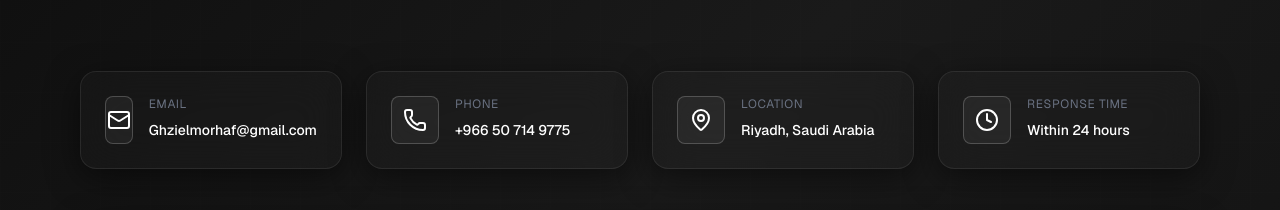
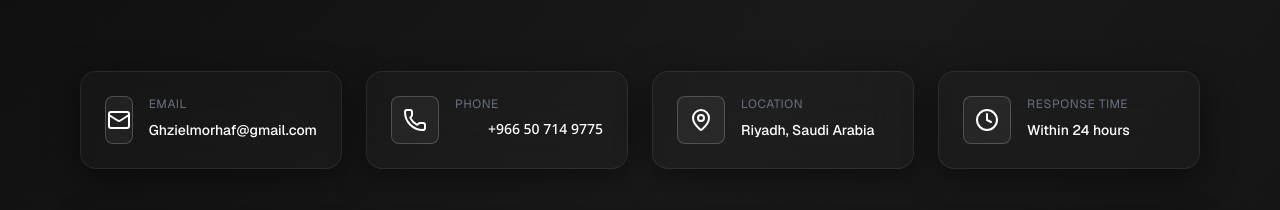
Before and after one commit to MorhafGhziel/Portfolio, a Next.js app: page / in a window 1280 px wide. Shown: the part 5740-5950 px from the top of the page. Built offline with nearby package versions, Linux system fonts and the light colour scheme; no server answers.

Commit message:
fixed contact number

```diff
--- a/app/contact/page.tsx
+++ b/app/contact/page.tsx
@@ -202,8 +202,8 @@ export default function Contact() {
                 {
                   icon: Phone,
                   label: t("contact.form.phone"),
-                  value: "+966 50 714 9775",
-                  dir: "ltr",
+                  value: "9775 714 50 966+",
+                  dir: "rtl",
                 },
                 {
                   icon: MapPin,
--- a/components/ContactCTA.tsx
+++ b/components/ContactCTA.tsx
@@ -31,9 +31,10 @@ const ContactCTA = () => {
     {
       icon: Phone,
       label: t("contact.form.phone"),
-      value: "+966 50 714 9775",
+      value: "9775 714 50 966+",
       href: "tel:+966507149775",
       copyable: true,
+      dir: "rtl",
     },
     {
       icon: MapPin,
@@ -158,7 +159,7 @@ const ContactCTA = () => {
                         <div className="text-xs text-gray-500 uppercase tracking-wider mb-2 group-hover:text-gray-400 transition-colors">
                           {method.label}
                         </div>
-                        <div className="text-white font-medium text-sm">
+                        <div className="text-white font-medium text-sm" dir={method.dir || undefined}>
                           {method.value}
                         </div>
                       </div>
@@ -173,7 +174,7 @@ const ContactCTA = () => {
                       <div className="text-xs text-gray-500 uppercase tracking-wider mb-2 group-hover:text-gray-400 transition-colors">
                         {method.label}
                       </div>
-                      <div className="text-white font-medium text-sm">
+                      <div className="text-white font-medium text-sm" dir={method.dir || undefined}>
                         {method.value}
                       </div>
                     </div>
```
